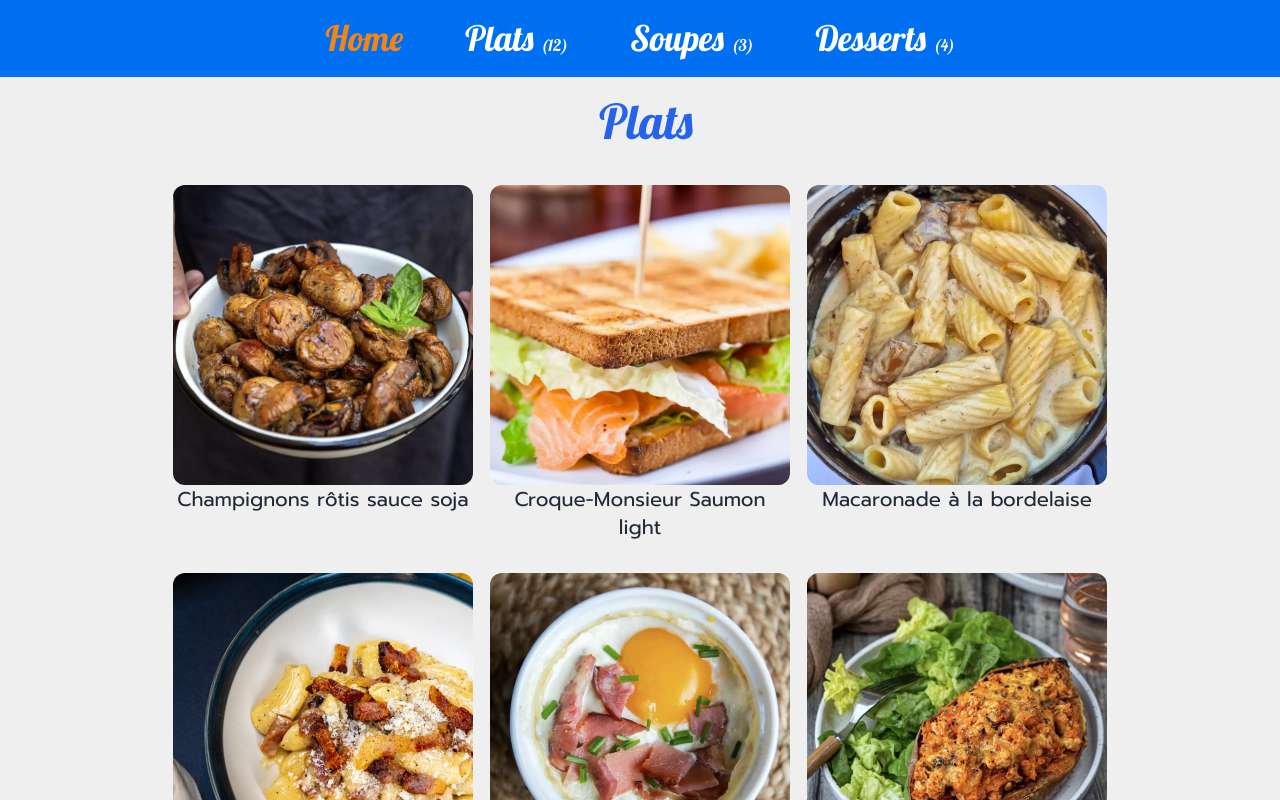
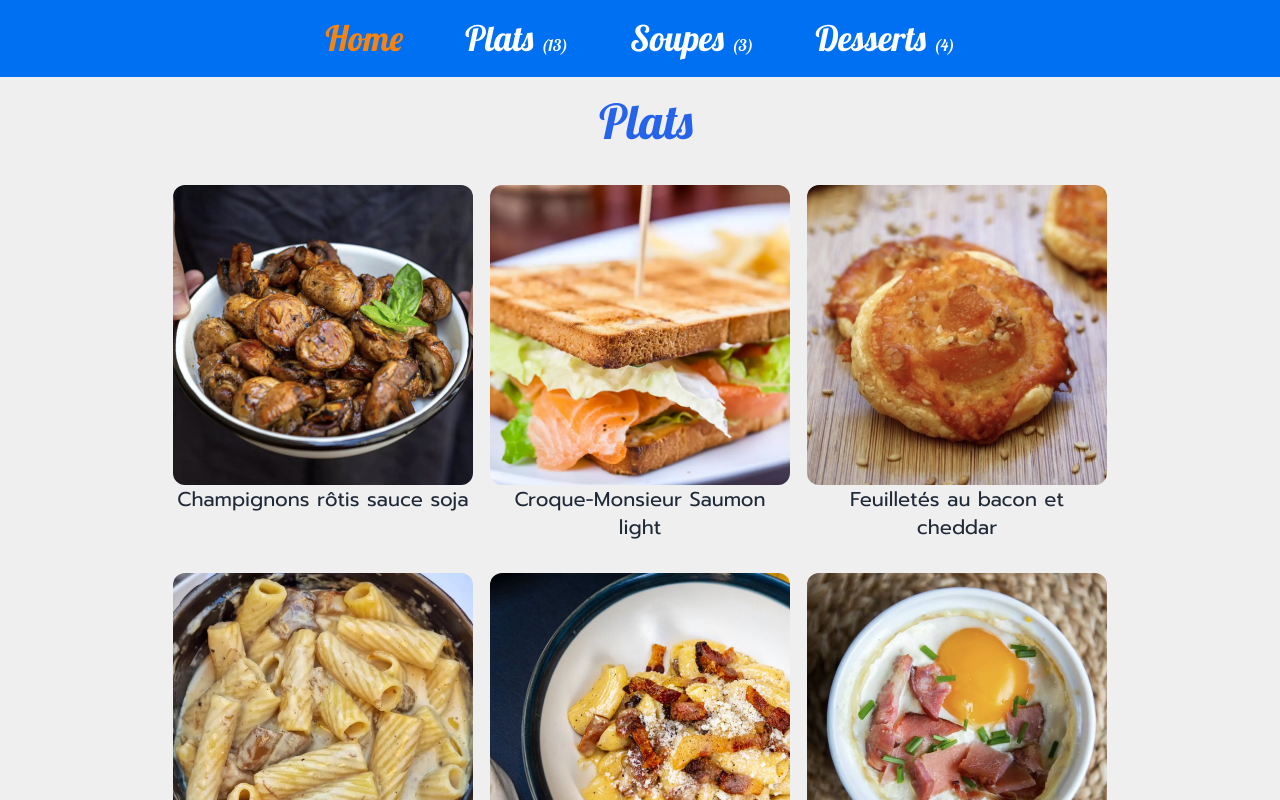
Before and after one commit to FCHDev/next-recipe, a Next.js app: page /plats in a window 1280 px wide. Shown: the top 800 px of the page. Built offline with nearby package versions, Linux system fonts and the light colour scheme; a web font is replaced by a local one.

Commit message:
Ajout 1 recette Clean code

```diff
--- a/assets/data/recettes.json
+++ b/assets/data/recettes.json
@@ -1200,6 +1200,58 @@
           ]
         }
       ]
+    },
+    {
+      "name": "Feuilletés au bacon et cheddar",
+      "img": "/images/feuilletescheddarbacon.jpg",
+      "type": "plat",
+      "data": [
+        {
+          "img": "/images/feuilletescheddarbacon.jpg",
+          "tpsPrepa": "10min",
+          "tpsCuisson": "20min",
+          "ingredients": [
+            {
+              "name": "Pâte feuilletée rectangulaire",
+              "qty": "x1"
+            },
+            {
+              "name": "Tranches de cheddar",
+              "qty": "x6"
+            },
+            {
+              "name": "Tranches de bacon",
+              "qty": "x6 à 8"
+            },
+            {
+              "name": "Graines de sésame",
+              "qty": "1 c-à-c"
+            }
+          ],
+          "etapes": [
+            {
+              "etpNbr": 1,
+              "etp": "Préchauffer le four à 200°C."
+            },
+            {
+              "etpNbr": 2,
+              "etp": "Dérouler la pâte feuilletée et placer les tranches de cheddar puis celle de bacon."
+            },
+            {
+              "etpNbr": 3,
+              "etp": "Rouler la pâte feuilletée sur elle même de façon à obtenir un boudin. Placer 10 minutes au congélateur pour que la pâte durcisse un peu."
+            },
+            {
+              "etpNbr": 4,
+              "etp": "Couper des tronçons d'environ 1cm d'épaisseur et déposer sur une plaque recouverte de papier cuisson en espaçant bien entre chaque car les feuilletés vont gonfler en cuisant. Parsemer de quelques graines de sésame."
+            },
+            {
+              "etpNbr": 5,
+              "etp": "Enfourner environ 20 minutes jusqu'à ce que les feuilletés soient bien dorés."
+            }
+          ]
+        }
+      ]
     }
   ]
 }
--- a/components/Container.js
+++ b/components/Container.js
@@ -8,7 +8,6 @@ const Container = ({children}) => {
             <Navbar/>
             {children}
         </div>
-
     );
 };
 
--- a/pages/desserts/index.js
+++ b/pages/desserts/index.js
@@ -34,8 +34,6 @@ const Index = (props) => {
                         <Image
                             src={item.img}
                             alt={item.name}
-                            // width={400}
-                            // height={400}
                             fill
                             sizes="(max-width: 768px) 100vw,(max-width: 1200px) 50vw, 33vw"
                             className="rounded-xl image"
--- a/pages/listes/index.js
+++ b/pages/listes/index.js
@@ -40,8 +40,6 @@ const Index = (props) => {
                         <Image
                             src={item.img}
                             alt={item.name}
-                            // width={400}
-                            // height={400}
                             fill
                             sizes="(max-width: 768px) 100vw,(max-width: 1200px) 50vw, 33vw"
                             className="rounded-xl image"
--- a/pages/plats/index.js
+++ b/pages/plats/index.js
@@ -34,8 +34,6 @@ const Index = (props) => {
                         <Image
                             src={item.img}
                             alt={item.name}
-                            // width={400}
-                            // height={400}
                             fill
                             sizes="(max-width: 768px) 100vw,(max-width: 1200px) 50vw, 33vw"
                             className="rounded-xl image"
@@ -58,8 +56,6 @@ export async function getStaticProps() {
     const data = await import('../../assets/data/recettes.json')
     const array = data.recettes.filter(recette => recette.type === "plat").sort((a, b) => b.name - a.name);
 
-    console.log(array)
-
     return {
         props: {array}
     }
--- a/pages/soupes/index.js
+++ b/pages/soupes/index.js
@@ -33,8 +33,6 @@ const Index = (props) => {
                         <Image
                             src={item.img}
                             alt={item.name}
-                            // width={400}
-                            // height={400}
                             fill
                             sizes="(max-width: 768px) 100vw,(max-width: 1200px) 50vw, 33vw"
                             className="rounded-xl image"
@@ -57,8 +55,6 @@ export async function getStaticProps() {
     const data = await import('../../assets/data/recettes.json')
     const array = data.recettes.filter(recette => recette.type === "soupe");
 
-    console.log(array)
-
     return {
         props: {array}
     }
```
Also changed, not shown: pages/listes/[liste].js (+0 -16 lines), public/images/feuilletescheddarbacon.jpg (added), public/vercel.svg (deleted).
